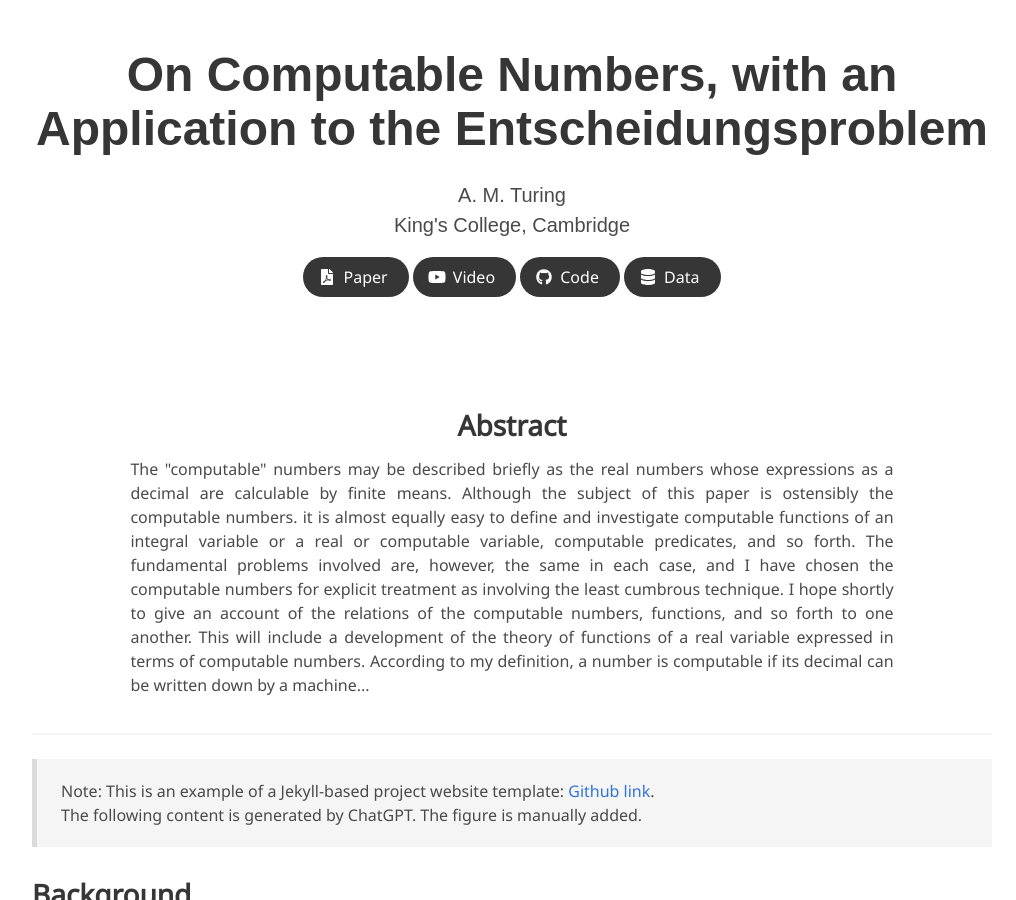
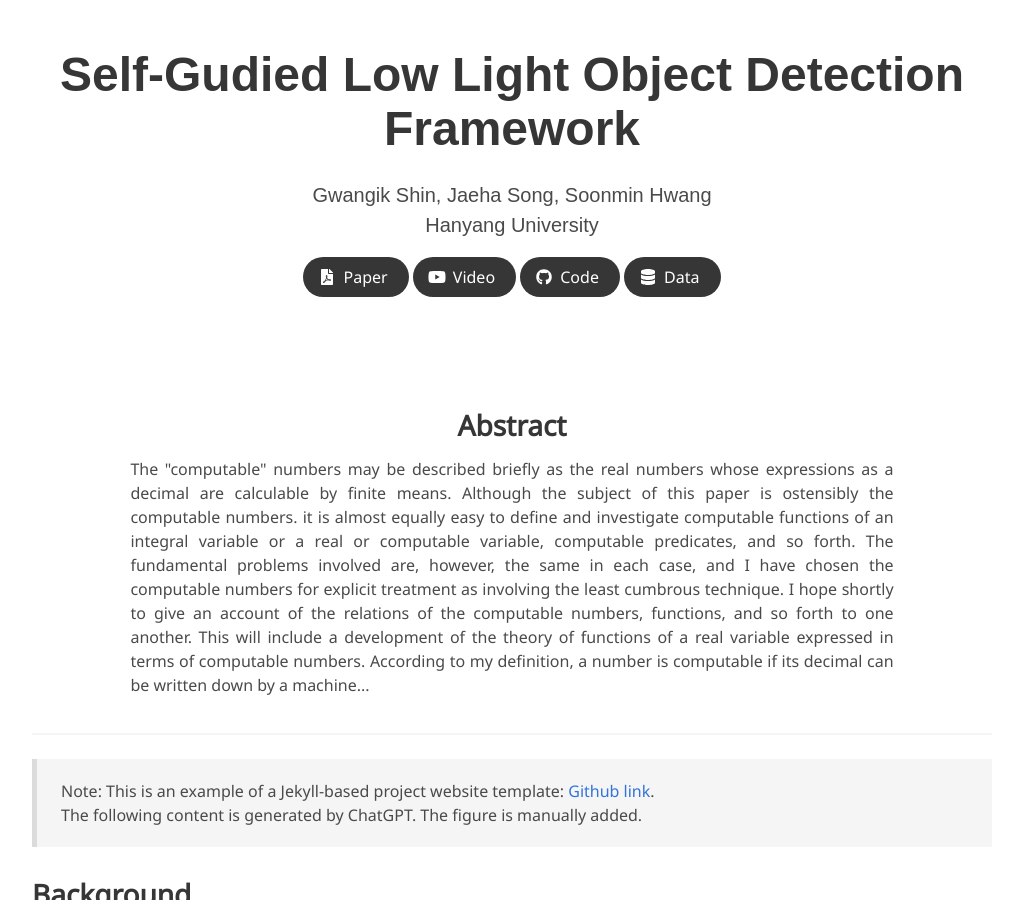
Before and after one commit to gw-shin/sgldet-page, a Jekyll site: the page built from index.md, in a window 1280 px wide and 900 px high. Shown: the whole window, without its empty margins (128-1144 px from the left). Built offline with Jekyll 4.4.1, drawn with Linux system fonts in a browser that asks for light colours; some web fonts are replaced.

Commit message:
Update project title, authors, and affiliations

```diff
--- a/index.md
+++ b/index.md
@@ -1,9 +1,9 @@
 ---
 layout: project_page
 permalink: /
-title: On Computable Numbers, with an Application to the Entscheidungsproblem
-authors: A. M. Turing
-affiliations: King's College, Cambridge
+title: Self-Gudied Low Light Object Detection Framework
+authors: Gwangik Shin, Jaeha Song, Soonmin Hwang
+affiliations: Hanyang University
 paper: https://www.cs.virginia.edu/~robins/Turing_Paper_1936.pdf
 video: https://www.youtube.com/results?search_query=turing+machine
 code: https://github.com/topics/turing-machines
```
